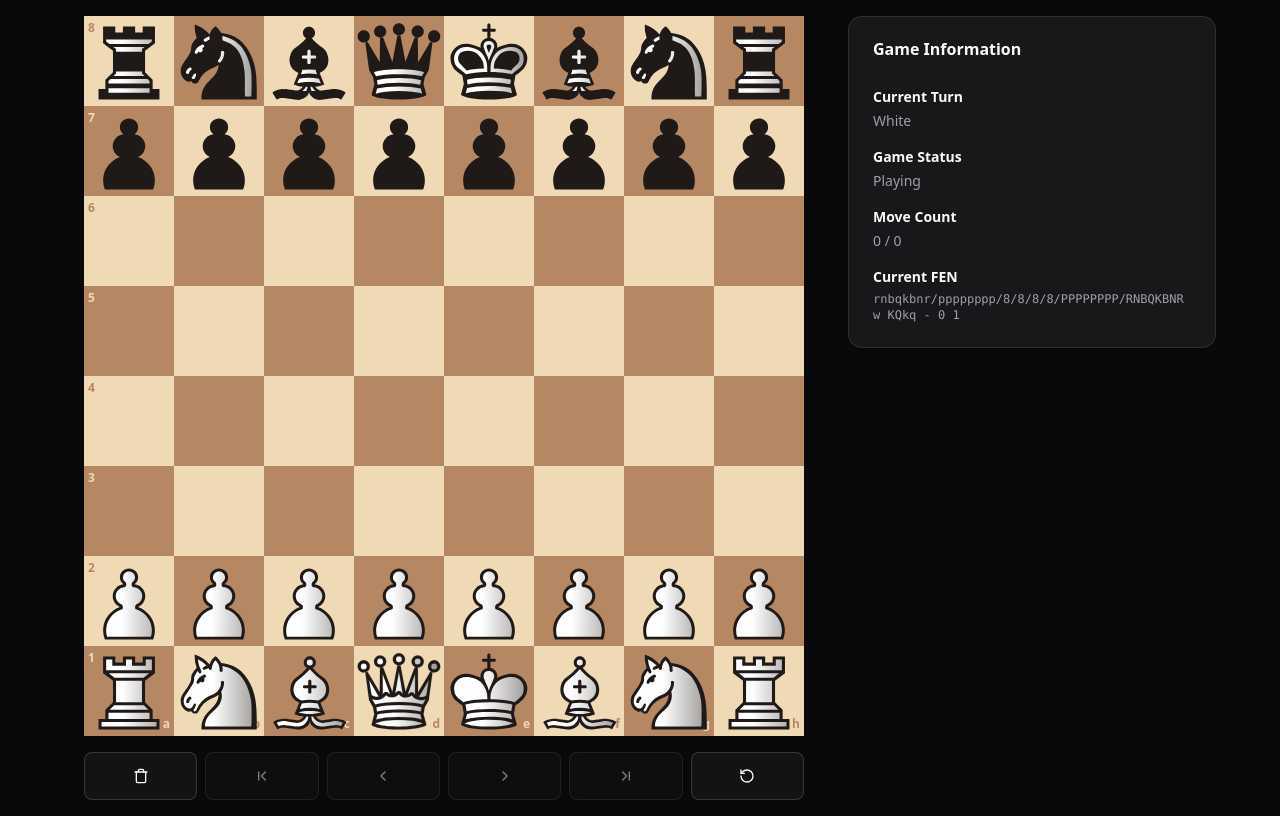
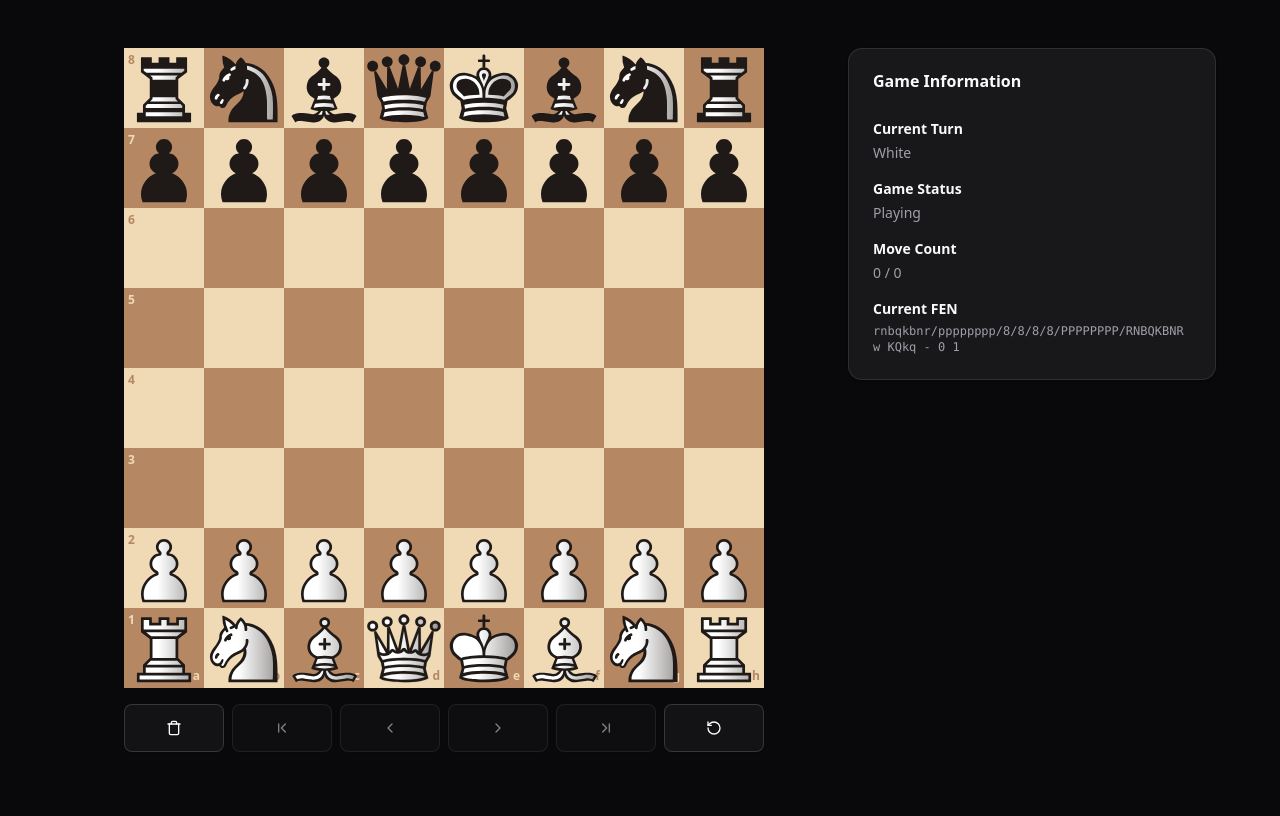
Before and after one commit to alijradii/chessbased-frontend, a React (Vite) app: page / in a window 1280 px wide. Built offline with nearby package versions, Linux system fonts and the light colour scheme.

Commit message:
fixed board control UI overflowing on wide screens

```diff
--- a/src/App.tsx
+++ b/src/App.tsx
@@ -20,7 +20,7 @@ function App() {
                 console.log("Move made, new FEN:", fen);
               }}
             />
-            <div className="mt-4 w-full max-w-[90vmin]">
+            <div className="mt-4 w-full max-w-[80vmin]">
               <BoardControls />
             </div>
           </div>
--- a/src/components/chess/chessboard.tsx
+++ b/src/components/chess/chessboard.tsx
@@ -484,7 +484,7 @@ export function ChessBoard({
     <>
       <div
         ref={boardRef}
-        className="relative w-full max-w-[90vmin] aspect-square grid grid-cols-8 grid-rows-8 select-none"
+        className="relative w-full max-w-[80vmin] aspect-square grid grid-cols-8 grid-rows-8 select-none"
         style={{
           userSelect: "none",
           WebkitUserSelect: "none",
```
